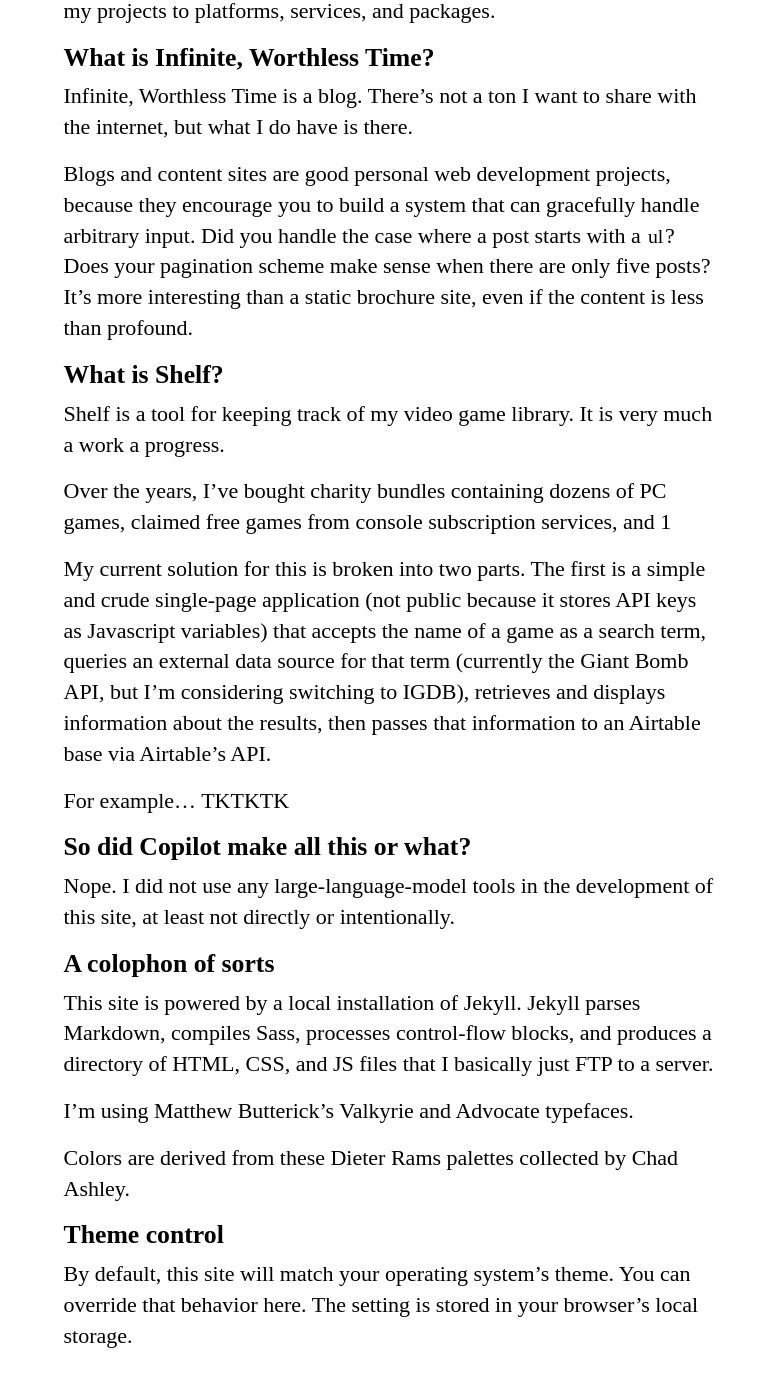
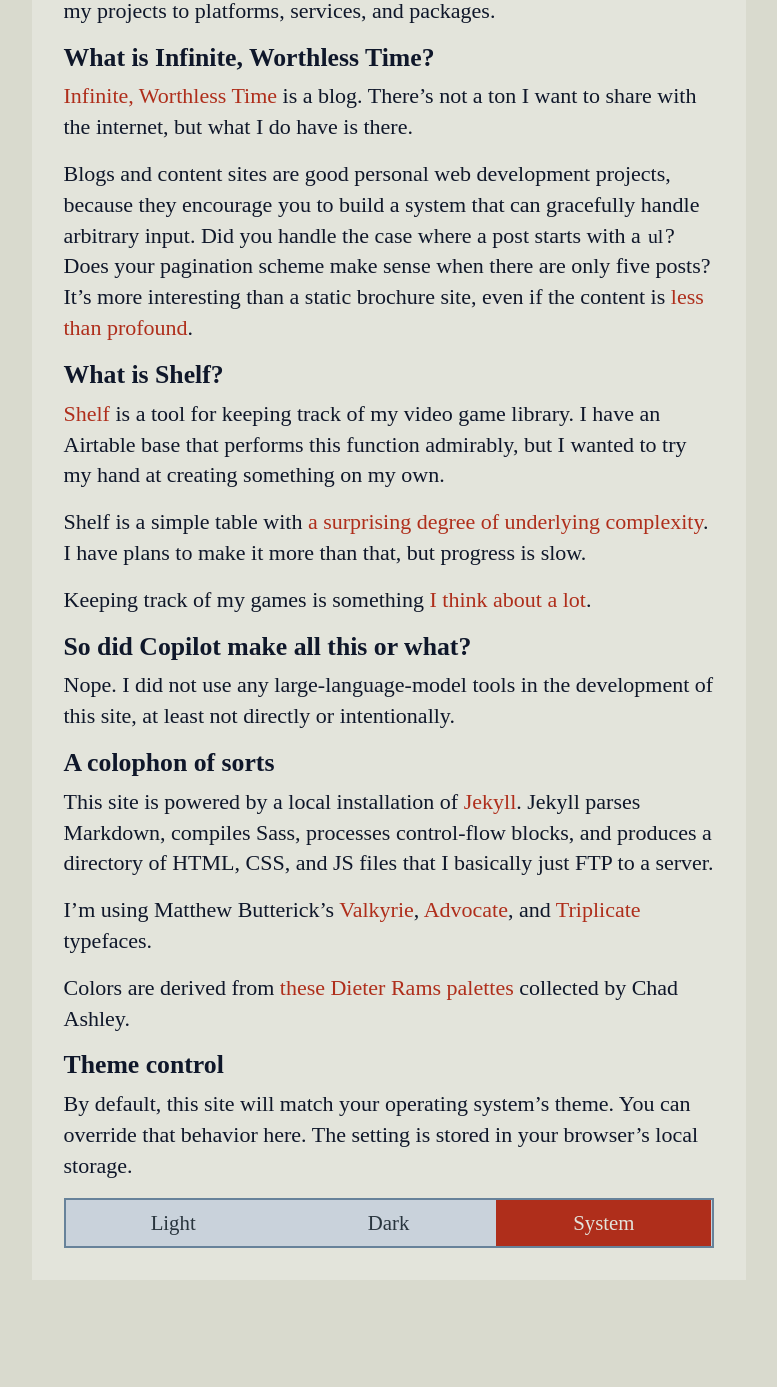
Before and after one commit to dalke/Cedeless, a Jekyll site: the page built from about.md, in a window 1280 px wide and 1400 px high, scrolled down 1055 px. Shown: the top 1387 px of the window, without its empty margins (402-1179 px from the left). Built offline with Jekyll 4.4.1, drawn with Linux system fonts in a browser that asks for light colours; some web fonts are replaced; after the commit the page ends 2335 px from its top, so only the background shows below that.

Commit message:
Update About copy

```diff
--- a/about.md
+++ b/about.md
@@ -34,13 +34,11 @@ Blogs and content sites are good personal web development projects, because they
 
 ## What is Shelf?
 
-[Shelf](/shelf/) is a tool for keeping track of my video game library. It is very much a work a progress.
+[Shelf](/shelf/) is a tool for keeping track of my video game library. I have an Airtable base that performs this function admirably, but I wanted to try my hand at creating something on my own.
 
-Over the years, I've bought charity bundles containing dozens of PC games, claimed free games from console subscription services, and 1
+Shelf is a simple table with [a surprising degree of underlying complexity](https://github.com/dalke/Cedeless/blob/main/shelf.html). I have plans to make it more than that, but progress is slow.
 
-My current solution for this is broken into two parts. The first is a simple and crude single-page application (not public because it stores API keys as Javascript variables) that accepts the name of a game as a search term, queries an external data source for that term (currently the [Giant Bomb API](https://www.giantbomb.com/api/documentation/), but I'm considering switching to [IGDB](https://api-docs.igdb.com/#getting-started)), retrieves and displays information about the results, then passes that information to an Airtable base via Airtable's API.
-
-For example... TKTKTK
+Keeping track of my games is something [I think about a lot](shelf/).
 
 ## So did Copilot make all this or what?
 
@@ -50,10 +48,12 @@ Nope. I did not use any large-language-model tools in the development of this si
 
 This site is powered by a local installation of [Jekyll](https://jekyllrb.com/). Jekyll parses Markdown, compiles Sass, processes control-flow blocks, and produces a directory of HTML, CSS, and JS files that I basically just FTP to a server.
 
-I'm using Matthew Butterick's [Valkyrie](https://mbtype.com/fonts/valkyrie/) and [Advocate](https://mbtype.com/fonts/advocate/) typefaces.
+I'm using Matthew Butterick's [Valkyrie](https://mbtype.com/fonts/valkyrie/), [Advocate](https://mbtype.com/fonts/advocate/), and [Triplicate](https://mbtype.com/fonts/triplicate/) typefaces.
 
 Colors are derived from [these Dieter Rams palettes](https://www.presentandcorrect.com/blogs/blog/rams-palette) collected by Chad Ashley.
 
 ## Theme control
 
 By default, this site will match your operating system's theme. You can override that behavior here. The setting is stored in your browser's local storage.
+
+{% include theme_control.html %}
```
